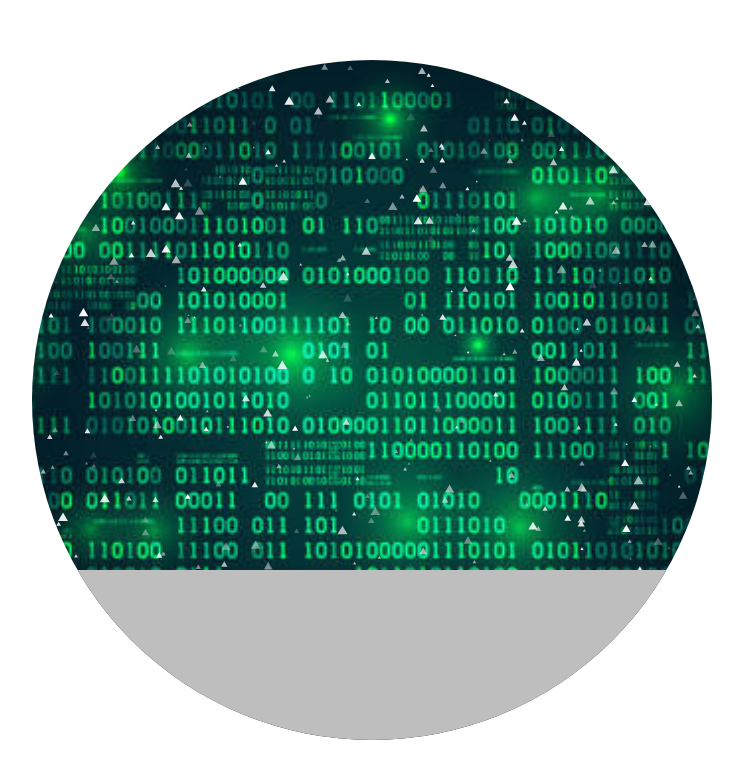
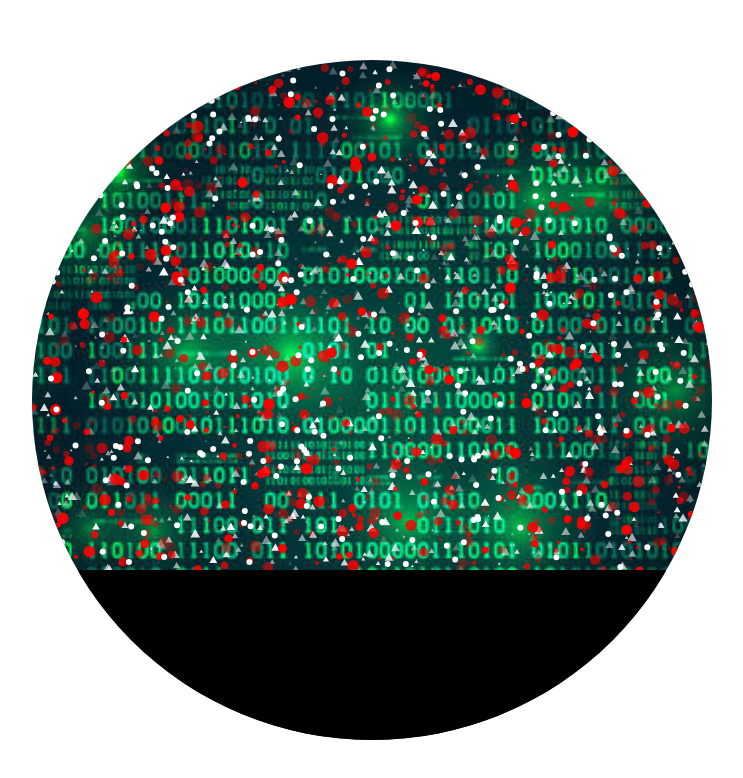
Before and after one commit to nishia1/nishithedev, a plain HTML site: page index.html in a window 1280 px wide. Shown: the whole page, without its empty margins (268-1011 px from the left). Drawn offline with nearby package versions, Linux system fonts and the light colour scheme.

Commit message:
added music (good luck babe!), changed ground color, second kind of particle, and made it a pwa!

```diff
--- a/index.html
+++ b/index.html
@@ -44,14 +44,20 @@
     #ground {
       height: 25%;
       width: 100%;
-      background: #bebebe;
+      background: #000;
     }
   </style>
-  <script src="https://cdn.jsdelivr.net/npm/tsparticles@2.11.0/tsparticles.bundle.min.js">
-
-  </script>
-
-  <!-- Make it installable! -->
+  <script src="https://cdn.jsdelivr.net/npm/tsparticles@2.11.0/tsparticles.bundle.min.js"></script>
+  <!-- PWA Stuff -->
+  <link rel="apple-touch-icon" sizes="180x180" href="/apple-touch-icon.png">
+  <link rel="icon" type="image/png" sizes="32x32" href="/favicon-32x32.png">
+  <link rel="icon" type="image/png" sizes="16x16" href="/favicon-16x16.png">
+  <link rel="manifest" href="/manifest.json">
+  <link rel="mask-icon" href="/safari-pinned-tab.svg" color="#3063ac">
+  <meta name="apple-mobile-web-app-title" content="Snowglobe">
+  <meta name="application-name" content="Snowglobe">
+  <meta name="msapplication-TileColor" content="#2b5797">
+  <meta name="theme-color" content="#2e2e2e">
 </head>
 
 <body>
@@ -59,34 +65,41 @@
     <div id="particles"></div>
     <div id="ground"></div>
   </div>
+  <audio id="music">
+    <source src="audio.mp3" type="audio/mp3">
+    </source>
+  </audio>
+
   <script>
-    // Your JS goes in Here!
     let globe = document.getElementById("snowglobe");
     let particles;
+    let music = document.getElementById("music");
     function calculateAcceleration(event) {
       const {x, y, z} = event.accelerationIncludingGravity;
       const accelerationMagnitude = Math.sqrt(x * x + y * y + z * z);
       return accelerationMagnitude;
     }
     function shakeItUp() {
-      particles.play()
-      globe.classList.add("shake")
-      setTimeout(() => {globe.classList.remove("shake")}, 1100)
+      particles.play();
+      music.play();
+      globe.classList.add("shake");
+      setTimeout(() => {globe.classList.remove("shake");}, 1100);
     }
     tsParticles.loadJSON('particles', 'particles.json')
       .then(function () {
         particles = tsParticles.domItem(0);
-        particles.pause()
+        particles.pause();
         globe.addEventListener('click', () => {
-          shakeItUp()
+          shakeItUp();
         });
         window.addEventListener("devicemotion", (event) => {
           const acceleration = calculateAcceleration(event);
           if (acceleration > 23) {
-            shakeItUp()
+            shakeItUp();
           }
         });
       });
+
   </script>
 </body>
 
--- a/particles.json
+++ b/particles.json
@@ -27,74 +27,86 @@
   "fpsLimit": 120,
   "manualParticles": [],
   "particles": {
+    "groups": {
+      "type1": {
+        "number": {
+          "value": 1000
+        },
         "color": {
           "value": "#fff"
         },
-    "groups": {},
-    "move": {
-      "angle": {
-        "offset": 0,
-        "value": 90
+        "shape": {
+          "type": "triangle"
         },
-      "attract": {
-        "distance": 200,
-        "enable": false,
-        "rotate": {
-          "x": 600,
-          "y": 1200
+        "opacity": {
+          "value": {
+            "min": 0.1,
+            "max": 0.5
+          },
+          "random": {
+            "enable": true,
+            "minimumValue": 1
           }
         },
-      "center": {
-        "x": 50,
-        "y": 50,
-        "mode": "percent",
-        "radius": 0
+        "size": {
+          "value": {
+            "min": 1,
+            "max": 5
           },
-      "decay": 0,
-      "distance": {},
+          "random": {
+            "enable": true,
+            "minimumValue": 1
+          }
+        },
+        "move": {
+          "speed": 2,
           "direction": "bottom",
-      "drift": 0,
+          "outModes": {
+            "default": "out"
+          }
+        }
+      },
+      "type2": {
+        "number": {
+          "value": 1000
+        },
+        "color": {
+          "value": "#ff0000"
+        },
+        "shape": {
+          "type": "circle"
+        },
+        "opacity": {
+          "value": {
+            "min": 0.2,
+            "max": 0.8
+          },
+          "random": {
             "enable": true,
-      "gravity": {
-        "acceleration": 9.81,
-        "enable": false,
-        "inverse": false,
-        "maxSpeed": 50
+            "minimumValue": 1
+          }
         },
-      "path": {
-        "clamp": true,
-        "delay": {
+        "size": {
+          "value": {
+            "min": 2,
+            "max": 6
+          },
           "random": {
-            "enable": false,
-            "minimumValue": 0
+            "enable": true,
+            "minimumValue": 1
+          }
         },
-          "value": 0
+        "move": {
+          "speed": 3,
+          "direction": "bottom",
+          "outModes": {
+            "default": "out"
+          }
+        }
+      }
     },
-        "enable": false,
-        "options": {}
-      },
-      "outModes": {
-        "default": "out",
-        "bottom": "out",
-        "left": "out",
-        "right": "out",
-        "top": "out"
-      },
-      "random": false,
-      "size": false,
-      "speed": 2,
-      "spin": {
-        "acceleration": 0,
-        "enable": false
-      },
-      "straight": false,
-      "trail": {
-        "enable": false,
-        "length": 10,
-        "fill": {}
-      },
-      "vibrate": false,
-      "warp": false
+    "move": {
+      "enable": true
     },
     "number": {
       "density": {
@@ -105,45 +117,7 @@
       "limit": 0,
       "value": 2000
     },
-    "opacity": {
-      "random": {
-        "enable": true,
-        "minimumValue": 1
-      },
-      "value": {
-        "min": 0.1,
-        "max": 0.5
-      },
-      "animation": {
-        "enable": false
-      }
-    },
     "reduceDuplicates": false,
-    "shadow": {
-      "enable": false
-    },
-    "shape": {
-      "close": true,
-      "fill": true,
-      "options": {},
-      "type": "triangle"
-    },
-    "size": {
-      "random": {
-        "enable": true,
-        "minimumValue": 1
-      },
-      "value": {
-        "min": 1,
-        "max": 5
-      },
-      "animation": {
-        "enable": false
-      }
-    },
-    "stroke": {
-      "width": 0
-    },
     "zIndex": {
       "random": {
         "enable": false
```
Also changed, not shown: 1 other file. Lines whose indentation alone changed are shown as unchanged.
